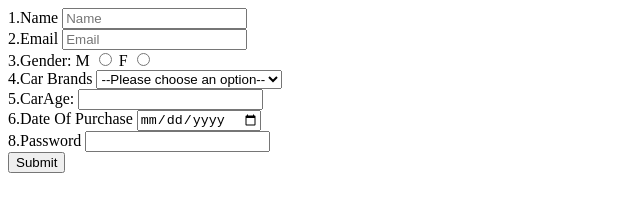
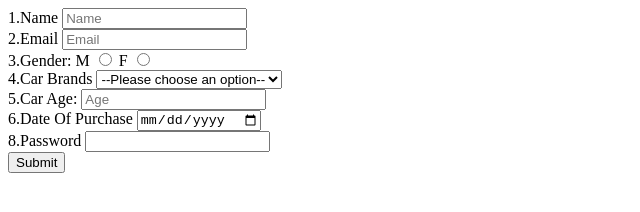
Before and after one commit to acciojob/car-insurance-form-Mysterynisha, a website: page main.html in a window 1280 px wide. Shown: the full height of the page, 0-640 px from the left. Drawn offline with Linux system fonts and the light colour scheme.

Commit message:
created a submission

```diff
--- a/main.html
+++ b/main.html
@@ -34,8 +34,8 @@
 			  </select>
 		</div>
 		<div>
-			 <label for="Carage">5.CarAge:</label>
-			 <input type="number" id="Carage" min="0" required >
+			<label for="Carage">5.Car Age:</label>
+			<input type="number" id="carage" placeholder="Age" required>
 		</div>
 		<div>
 			<label for="dop">6.Date Of Purchase</label>
```
